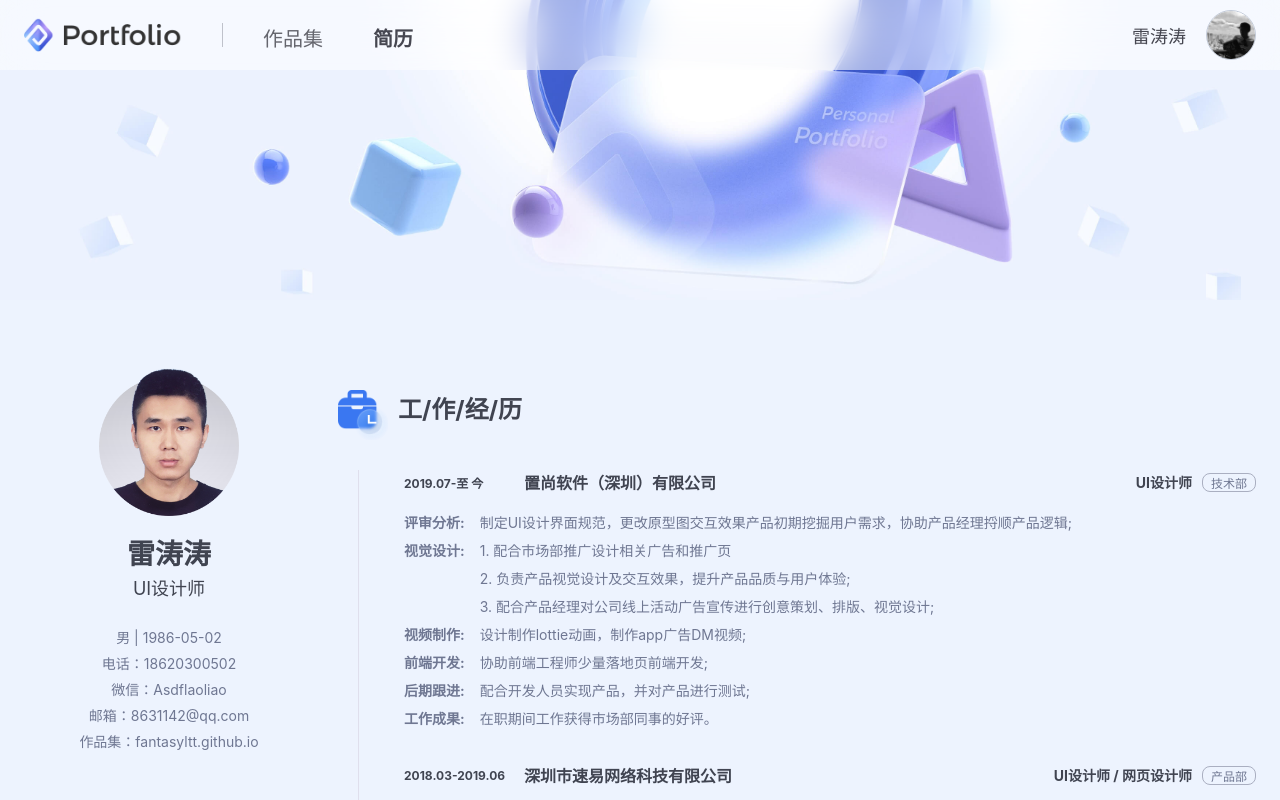
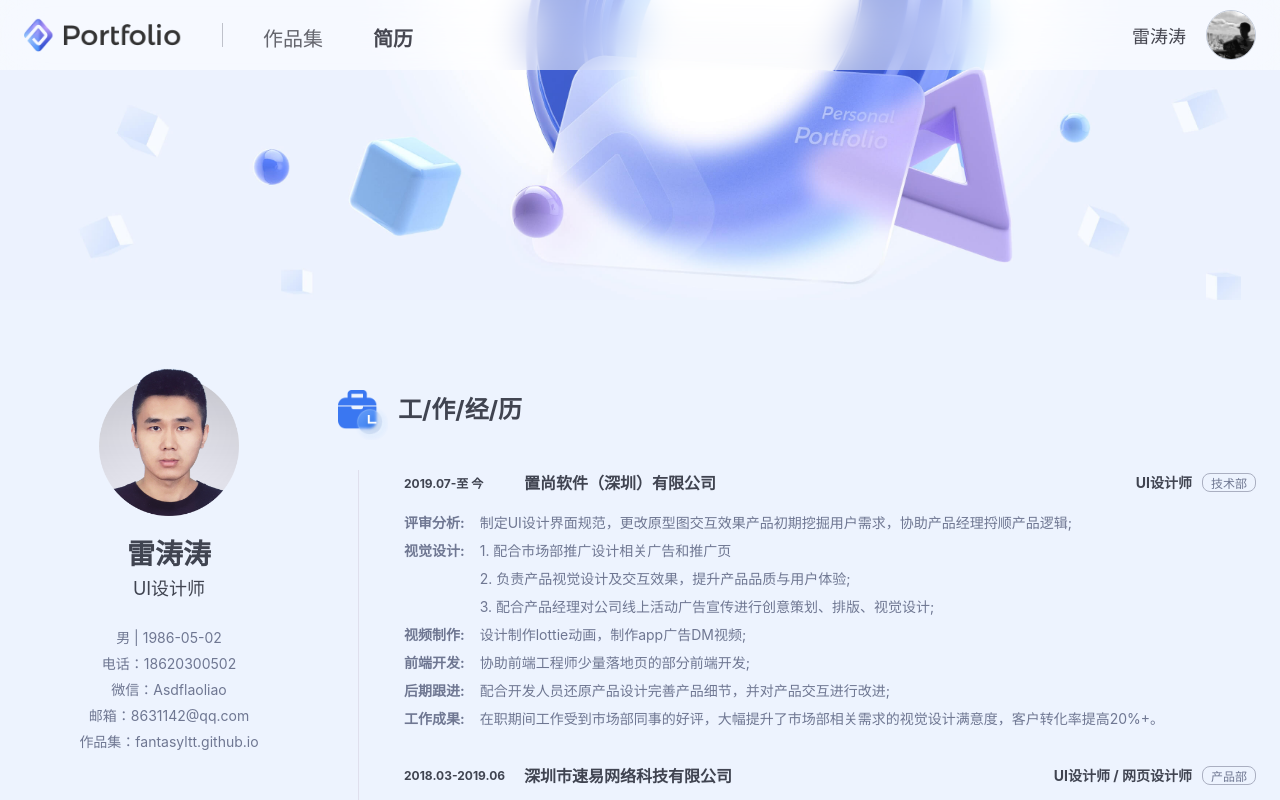
Before and after one commit to fantasyltt/reactapp, a React app: page / in a window 1280 px wide. Both pictures are taken after a click on the item "简历". Shown: the top 800 px of the page. Built offline with nearby package versions, Linux system fonts and the light colour scheme.

Commit message:
re修改

```diff
--- a/src/Resume.jsx
+++ b/src/Resume.jsx
@@ -29,9 +29,9 @@ const Resume = (props) =>{
                 <p><strong>评审分析: </strong>制定UI设计界面规范，更改原型图交互效果产品初期挖掘用户需求，协助产品经理捋顺产品逻辑;</p>
                 <p><strong>视觉设计: </strong>1. 配合市场部推广设计相关广告和推广页<br />2. 负责产品视觉设计及交互效果，提升产品品质与用户体验;<br />3. 配合产品经理对公司线上活动广告宣传进行创意策划、排版、视觉设计;</p>
                 <p><strong>视频制作: </strong>设计制作lottie动画，制作app广告DM视频;</p>
-                <p><strong>前端开发: </strong>协助前端工程师少量落地页前端开发;</p>
-                <p><strong>后期跟进: </strong>配合开发人员实现产品，并对产品进行测试;</p>
-                <p><strong>工作成果: </strong>在职期间工作获得市场部同事的好评。</p>
+                <p><strong>前端开发: </strong>协助前端工程师少量落地页的部分前端开发;</p>
+                <p><strong>后期跟进: </strong>配合开发人员还原产品设计完善产品细节，并对产品交互进行改进;</p>
+                <p><strong>工作成果: </strong>在职期间工作受到市场部同事的好评，大幅提升了市场部相关需求的视觉设计满意度，客户转化率提高20%+。</p>
               </div>
             </li>
             <li>
--- a/src/Resume.less
+++ b/src/Resume.less
@@ -112,6 +112,7 @@
             display: flex;
             strong{
               padding-right: 15px;
+              flex-shrink: 0;
             }
           }
         }
```
